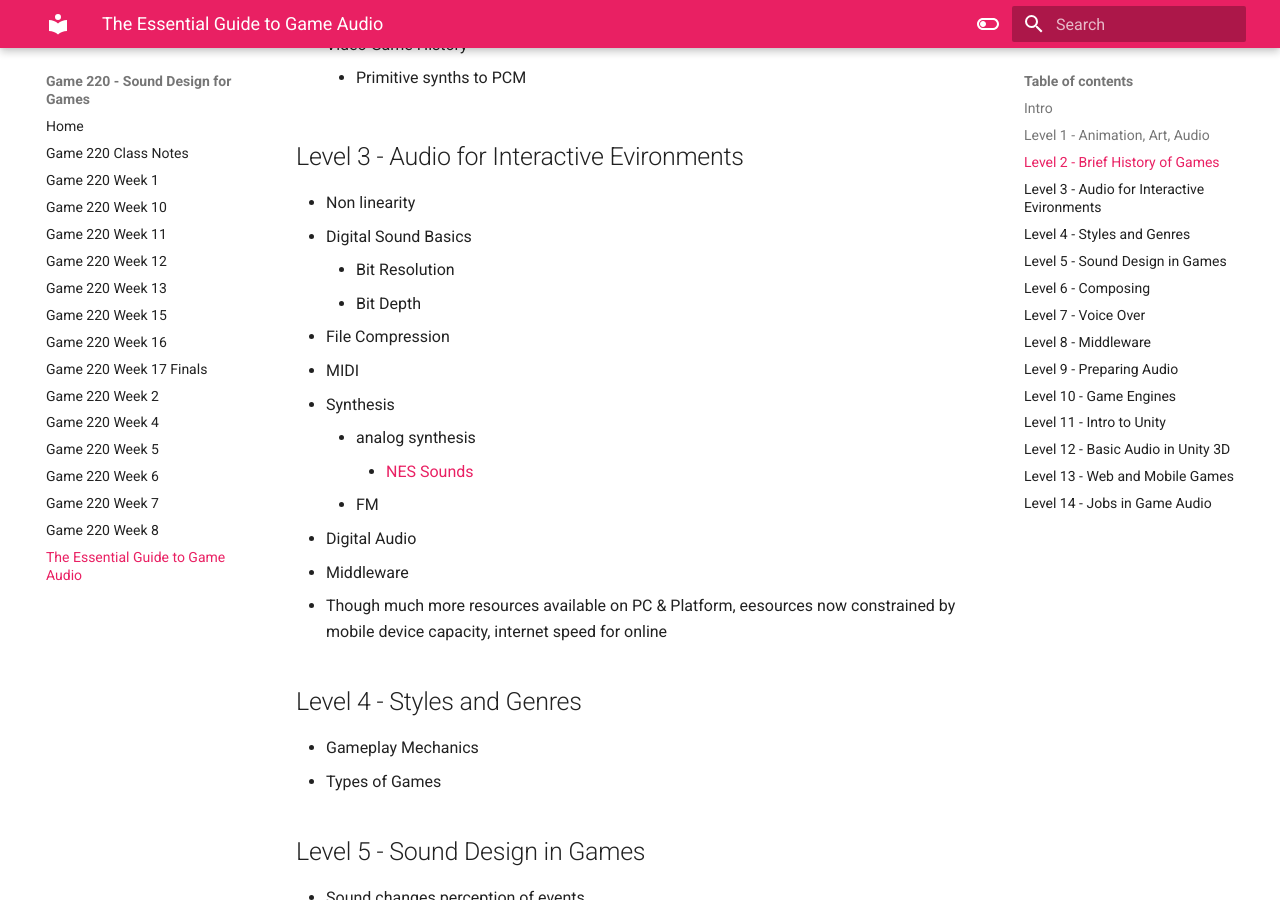
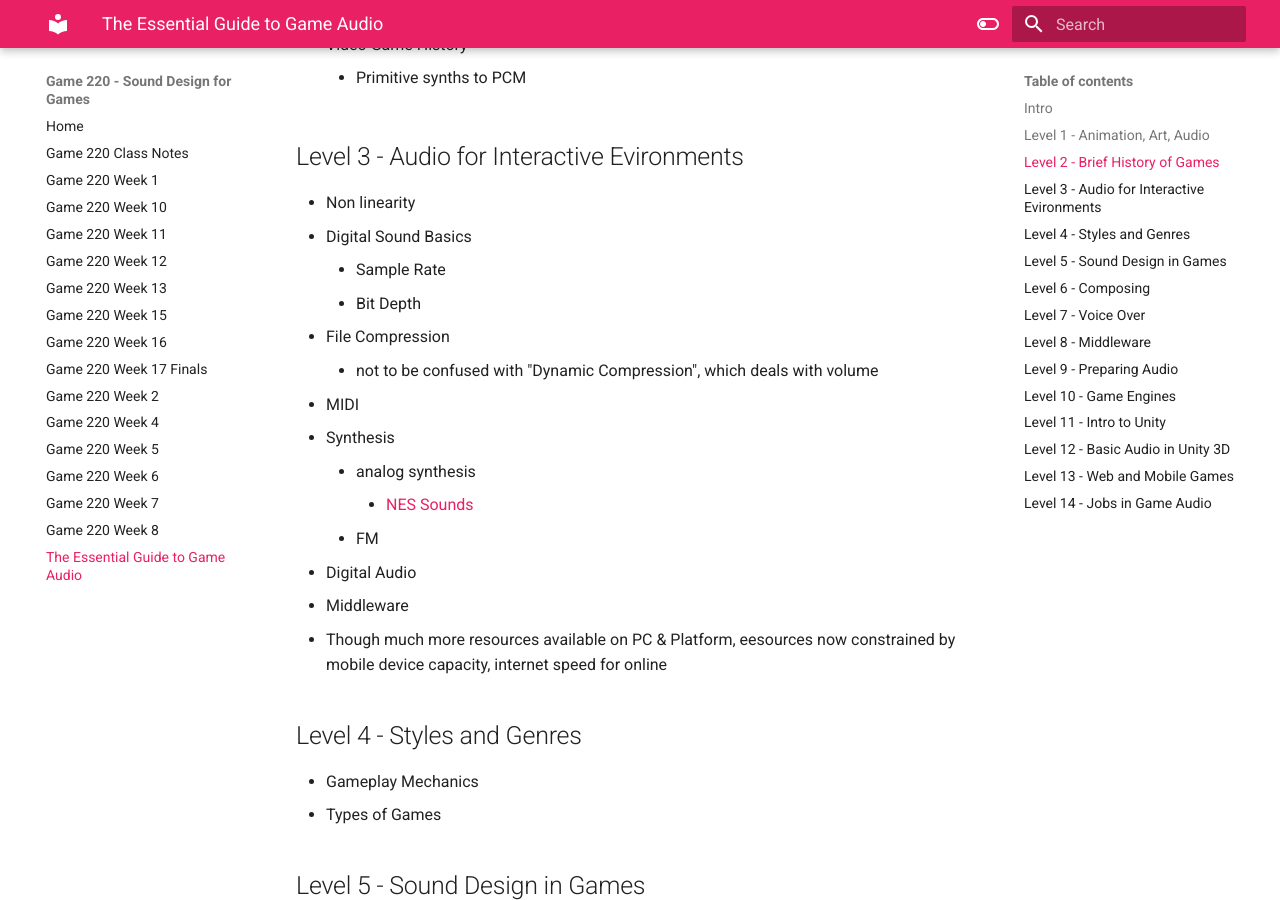
Before and after one commit to nharsch/Game-220, an MkDocs documentation site: the page built from docs/The Essential Guide to Game Audio.md, in a window 1280 px wide and 900 px high, scrolled down 424 px. Built offline with MkDocs 1.6.1 and Material for MkDocs 9.7.7, drawn with Linux system fonts in a browser that asks for light colours.

Commit message:
book note changes

```diff
--- a/docs/The Essential Guide to Game Audio.md
+++ b/docs/The Essential Guide to Game Audio.md
@@ -15,9 +15,10 @@ aliases: Horowitz and Looney
 ## Level 3 - Audio for Interactive Evironments
 - Non linearity
 - Digital Sound Basics
-	- Bit Resolution
+	- Sample Rate
 	- Bit Depth
 - File Compression
+	- not to be confused with "Dynamic Compression", which deals with volume
 - MIDI
 - Synthesis
 	- analog synthesis
```
